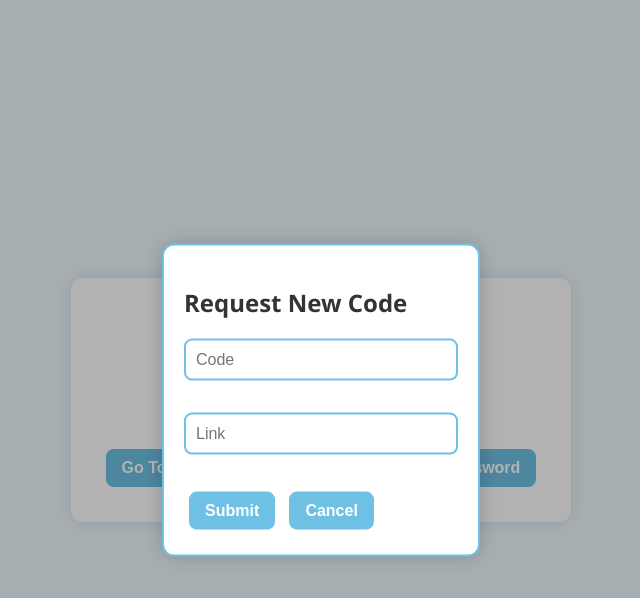
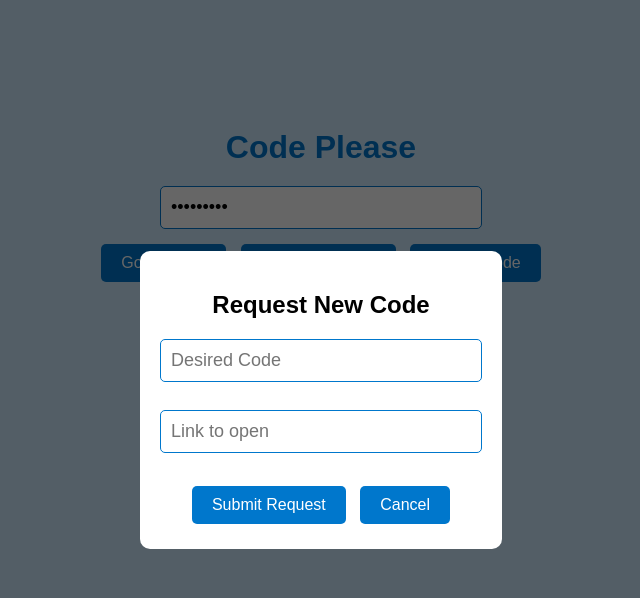
Before and after one commit to tyler-2562/..., a plain HTML site: page index.html in a window 1280 px wide. Both pictures are taken after typing "Sample123" into the empty fields and a click on the button "Create Code". Shown: the whole page, without its empty margins (319-959 px from the left). Drawn offline with Linux system fonts and the light colour scheme.

Commit message:
Update index.html

```diff
--- a/index.html
+++ b/index.html
@@ -2,128 +2,131 @@
 <html lang="en">
 <head>
   <meta charset="UTF-8">
-  <title>Code Portal</title>
+  <title>Code Please</title>
   <style>
     body {
-      background-color: #f0faff;
-      font-family: 'Segoe UI', Tahoma, Geneva, Verdana, sans-serif;
+      background-color: #d0ebff;
+      font-family: Arial, sans-serif;
       display: flex;
       flex-direction: column;
       align-items: center;
-      justify-content: center;
-      height: 100vh;
-      margin: 0;
-      color: #333;
+      padding-top: 100px;
     }
     h1 {
-      color: #6EC1E4;
+      color: #0077cc;
       margin-bottom: 20px;
     }
-    .container {
-      text-align: center;
-      background: white;
-      padding: 30px;
-      border-radius: 12px;
-      box-shadow: 0 0 20px rgba(0,0,0,0.1);
-    }
-    input[type="text"], input[type="password"] {
+    input[type="password"], input[type="text"] {
       padding: 10px;
-      width: 250px;
-      font-size: 16px;
-      border: 2px solid #6EC1E4;
-      border-radius: 8px;
-      outline: none;
+      font-size: 18px;
+      border-radius: 5px;
+      border: 1px solid #0077cc;
+      width: 300px;
       margin-bottom: 10px;
     }
-    .button {
-      background-color: #6EC1E4;
+    button {
+      background-color: #0077cc;
       color: white;
+      padding: 10px 20px;
       border: none;
-      padding: 10px 16px;
+      border-radius: 5px;
+      font-size: 16px;
+      cursor: pointer;
       margin: 5px;
-      border-radius: 8px;
-      font-weight: bold;
-      cursor: pointer;
-      font-size: 16px;
-      transition: background 0.2s ease;
     }
-    .button:hover {
-      background-color: #58afd4;
+    button:hover {
+      background-color: #005fa3;
     }
-    .hidden {
+    .popup {
+      position: fixed;
+      top: 0; left: 0;
+      width: 100%; height: 100%;
+      background: rgba(0,0,0,0.6);
+      display: flex;
+      align-items: center;
+      justify-content: center;
       display: none;
     }
-    .form-popup {
+    .popup-content {
+      background: white;
+      padding: 20px;
+      border-radius: 10px;
+      text-align: center;
+    }
+    #errorScreen {
+      display: none;
+      background-color: black;
+      color: red;
+      font-family: monospace;
       position: fixed;
-      top: 50%;
-      left: 50%;
-      transform: translate(-50%, -50%);
-      background: white;
-      border: 2px solid #6EC1E4;
-      border-radius: 12px;
+      top: 0; left: 0;
+      width: 100%; height: 100%;
       padding: 20px;
-      box-shadow: 0 0 20px rgba(0,0,0,0.2);
-      z-index: 999;
-    }
-    .overlay {
-      position: fixed;
-      top: 0;
-      left: 0;
-      background: rgba(0, 0, 0, 0.3);
-      width: 100%;
-      height: 100%;
-      z-index: 998;
     }
   </style>
 </head>
 <body>
-  <div class="container">
-    <h1>Code Portal</h1>
-    <input type="password" id="codeInput" placeholder="Code please">
-    <br>
-    <button class="button" onclick="goToCode()">Go To Code</button>
-    <button class="button" onclick="showForm()">Create Code</button>
-    <button class="button" onclick="toggleVisibility()">Show Password</button>
+
+<h1>Code Please</h1>
+<input id="codeInput" type="password" placeholder="Enter your code">
+<div>
+  <button onclick="checkCode()">Go To Code</button>
+  <button onclick="fakeShowPassword()">Show Password</button>
+  <button onclick="openCreateCode()">Create Code</button>
 </div>
 
-  <div id="formContainer" class="form-popup hidden">
+<div id="popup" class="popup">
+  <div class="popup-content">
     <h2>Request New Code</h2>
     <form action="https://formspree.io/f/mnndezgq" method="POST">
-      <input type="text" name="code" placeholder="Code" required><br><br>
-      <input type="text" name="link" placeholder="Link" required><br><br>
-      <input class="button" type="submit" value="Submit">
-      <button class="button" type="button" onclick="hideForm()">Cancel</button>
+      <input type="text" name="code" placeholder="Desired Code" required><br><br>
+      <input type="text" name="link" placeholder="Link to open" required><br><br>
+      <button type="submit">Submit Request</button>
+      <button type="button" onclick="closePopup()">Cancel</button>
     </form>
   </div>
-  <div id="overlay" class="overlay hidden" onclick="hideForm()"></div>
+</div>
+
+<div id="errorScreen">
+  <h1>FATAL ERROR: 0x000DEAD</h1>
+  <p>Access Violation Detected. System Halted.<br>
+     Please report this to your IT administrator immediately.</p>
+</div>
 
 <script>
-    function goToCode() {
-      const input = document.getElementById("codeInput").value.trim();
+  function checkCode() {
+    const code = document.getElementById('codeInput').value.trim();
+    let url = null;
 
-      if (input === "911/711") {
-        window.open("https://blooket-eta.vercel.app", "_blank");
-      } else if (input === "1v1.lol") {
-        window.open("https://blooket-eta.vercel.app/uv/service/hvtrs8%2F-sktgs%2Cgmoelg.aoo%2Fqive-ulbnoakgdutd%2F3v3-non", "_blank");
+    if (code === '911/711') {
+      url = 'https://blooket-eta.vercel.app';
+    } else if (code === '1v1.lol') {
+      url = 'https://blooket-eta.vercel.app/uv/service/hvtrs8%2F-sktgs%2Cgmoelg.aoo%2Fqive-ulbnoakgdutd%2F3v3-non';
+    }
+
+    if (url) {
+      const win = window.open('about:blank', '_blank');
+      win.document.write(`<iframe src="${url}" style="border:none;width:100vw;height:100vh;"></iframe>`);
     } else {
-        alert("Invalid code.");
+      alert('Invalid code.');
     }
   }
 
-    function showForm() {
-      document.getElementById("formContainer").classList.remove("hidden");
-      document.getElementById("overlay").classList.remove("hidden");
+  function fakeShowPassword() {
+    document.body.innerHTML = "";
+    const err = document.getElementById('errorScreen');
+    err.style.display = 'block';
+    document.body.appendChild(err);
   }
 
-    function hideForm() {
-      document.getElementById("formContainer").classList.add("hidden");
-      document.getElementById("overlay").classList.add("hidden");
+  function openCreateCode() {
+    document.getElementById('popup').style.display = 'flex';
   }
 
-    function toggleVisibility() {
-      const input = document.getElementById("codeInput");
-      input.type = input.type === "password" ? "text" : "password";
+  function closePopup() {
+    document.getElementById('popup').style.display = 'none';
   }
 </script>
+
 </body>
 </html>
```
Lines whose indentation alone changed are shown as unchanged.
